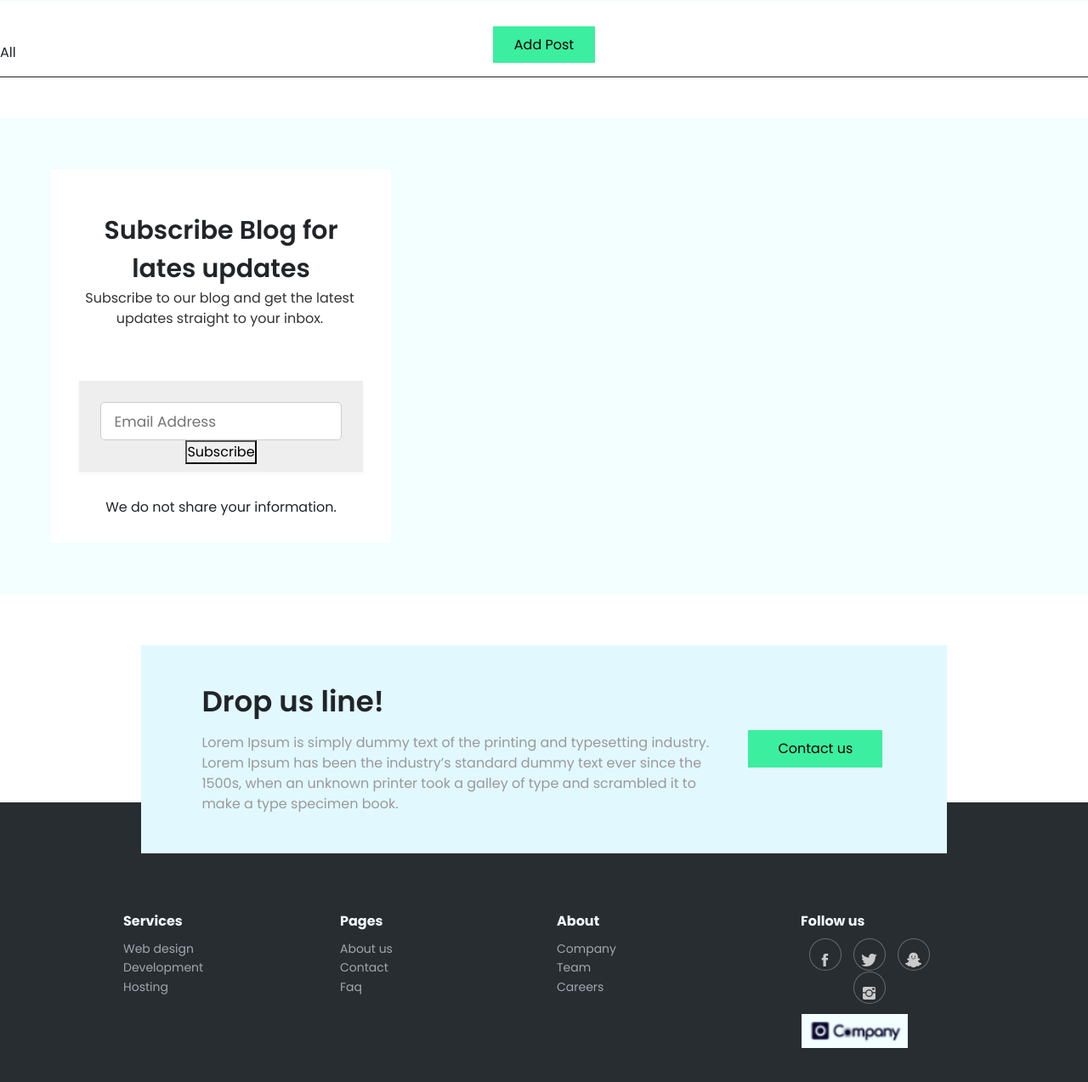
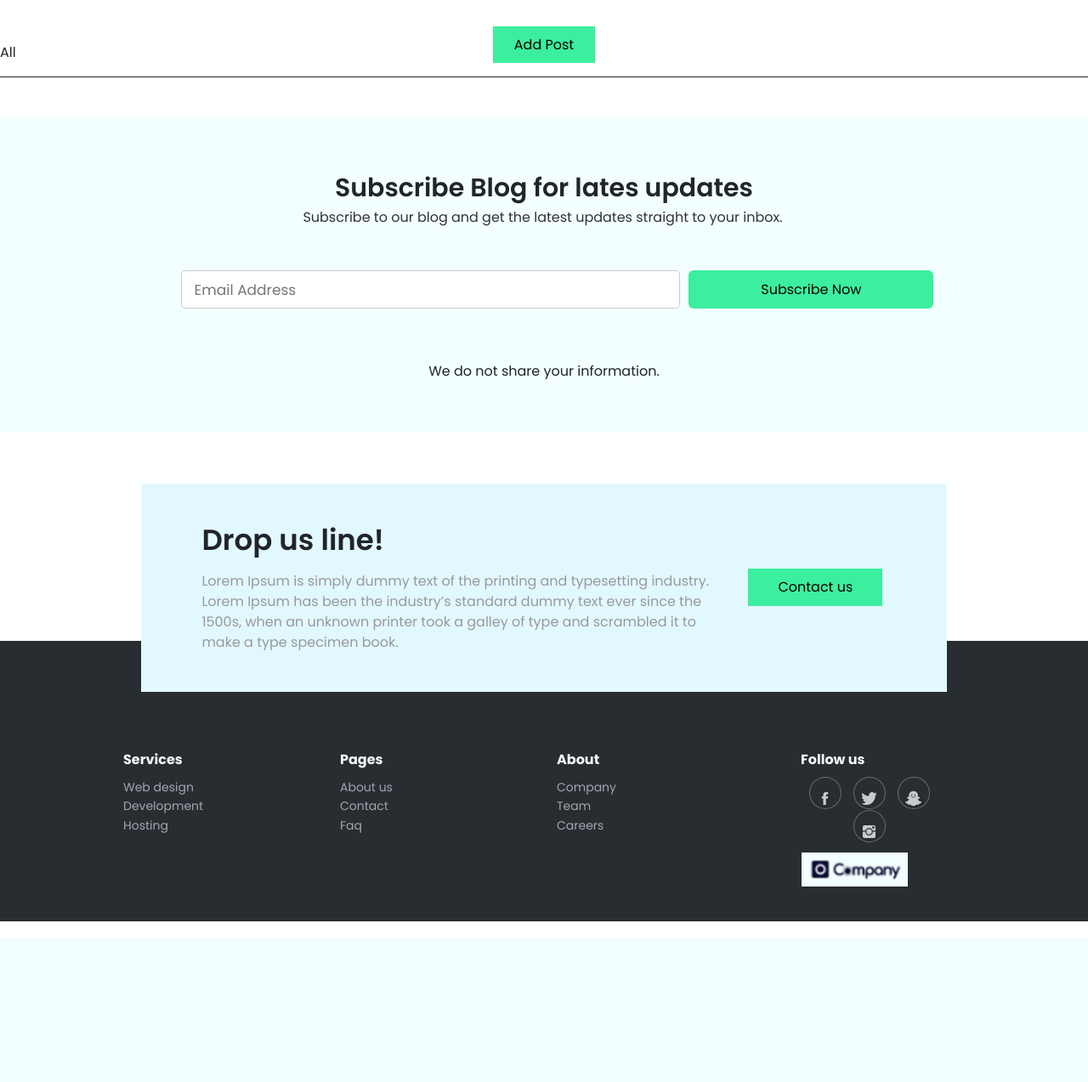
Before and after one commit to aner2007/task, a PHP site: page / in a window 1280 px wide. Shown: the part 336-1609 px from the top of the page at 85% size. After the commit the page ends 1440 px from the top, so only its background shows below. Run offline with PHP 8.4, Linux system fonts and the light colour scheme; data that the repository does not hold is empty; some libraries are stand-ins or nearby versions.

Commit message:
add subscribe

```diff
--- a/css/custom.css
+++ b/css/custom.css
@@ -27,7 +27,7 @@ body {
 }
 
 .drop-us {
-    background: #e2f8ff;
+    background: #f2feff;
     padding: 30px;
     z-index: 9;
     display: flex;
--- a/css/form.css
+++ b/css/form.css
@@ -30,8 +30,7 @@ span {
 form {
     padding: 25px;
     margin: 25px;
-    box-shadow: 0 2px 5px #f5f5f5;
-    background: #eee;
+
 }
 input,
 textarea {
--- a/css/subscribe.css
+++ b/css/subscribe.css
@@ -10,7 +10,10 @@
     color: #fff;
     background: rgb(142,197,252);
 }
-
+.wrapper-subscribe{
+    max-width: 955px;
+    margin: auto;
+}
 .show-btn{
     color: rgb(142,197,252);
     padding: 13px 18px;
@@ -19,23 +22,6 @@
     text-transform: uppercase;
     cursor: pointer;
 }
-.wrapper{
-    z-index: 5;
-    background: #fff;
-    padding: 30px;
-    text-align: center;
-    max-width: 400px;
-    width: 100%;
-    display: flex;
-    align-items: center;
-    flex-direction: column;
-    top: 50%;
-    opacity: 1;
-    pointer-events: auto;
-    transition: all 0.3s ease;
-}
-
-
 .wrapper .cancel-icon{
     position: absolute;
     right: 20px;
@@ -75,6 +61,7 @@ form .field{
     height: 45px;
     width: 100%;
     margin-bottom: 12px;
+    display:flex;
 }
 form .field input{
     width: 100%;
@@ -139,3 +126,10 @@ form .btn button{
     background: #f8d7da;
     border: 1px solid #f5c6cb;
 }
+.subscribe-btn{
+    width: 50%;
+    background: #3cee9f;
+    border: 0;
+    margin-left: 10px;
+    border-radius: 6px;
+}
--- a/index.php
+++ b/index.php
@@ -16,6 +16,7 @@
     <link rel="stylesheet" href="css/pagination.css">
     <link rel="stylesheet" href="css/form.css">
     <link rel="stylesheet" href="styles/style.css">
+    <link rel="stylesheet" href="css/subscribe.css">
 </head>
 <body>
 <?php include 'includes/header.php'; ?>
--- a/php/subscribe.php
+++ b/php/subscribe.php
@@ -10,7 +10,7 @@
 </head>
 <body>
 
-<div class="wrapper">
+<div class="wrapper-subscribe">
 
     <div class="content">
         <header>Subscribe Blog for lates updates</header>
@@ -22,9 +22,9 @@
         if(isset($_POST['subscribe'])){ //if subscribe btn clicked
             $userEmail = $_POST['email']; //getting user entered email
             if(filter_var($userEmail, FILTER_VALIDATE_EMAIL)){ //validating user email
-                $subject = "Thanks for Subscribing us - CodingNepal";
-                $message = "Thanks for subscribing to our blog. You'll always receive updates from us. And we won't share and sell your information.";
-                $sender = "From: shahiprem7890@gmail.com";
+                $subject = "Thanks for Subscribing us - Aner Blog";
+                $message = "Thanks for subscribing to Aner blog. You'll always receive updates from us. And we won't share and sell your information.";
+                $sender = "From: anercoric24@gmail.com";
                 //php function to send mail
                 if(mail($userEmail, $subject, $message, $sender)){
                     ?>
@@ -54,7 +54,7 @@
         ?>
         <div class="field">
             <input type="text" class="email" name="email" placeholder="Email Address" required value="<?php echo $userEmail ?>">
-            <button type="submit" name="subscribe">Subscribe</button>
+            <button type="submit" name="subscribe" class="subscribe-btn">Subscribe Now</button>
         </div>
 
     </form>
```
